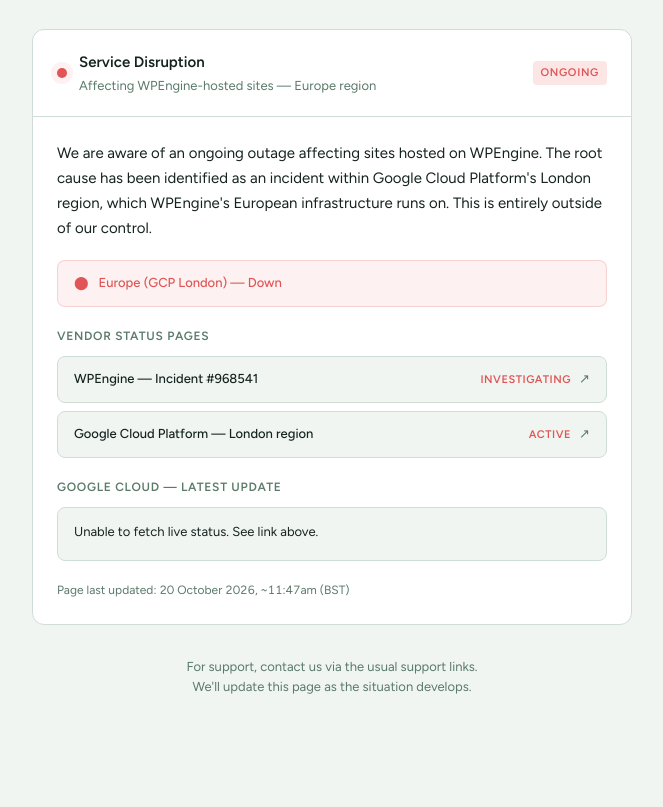
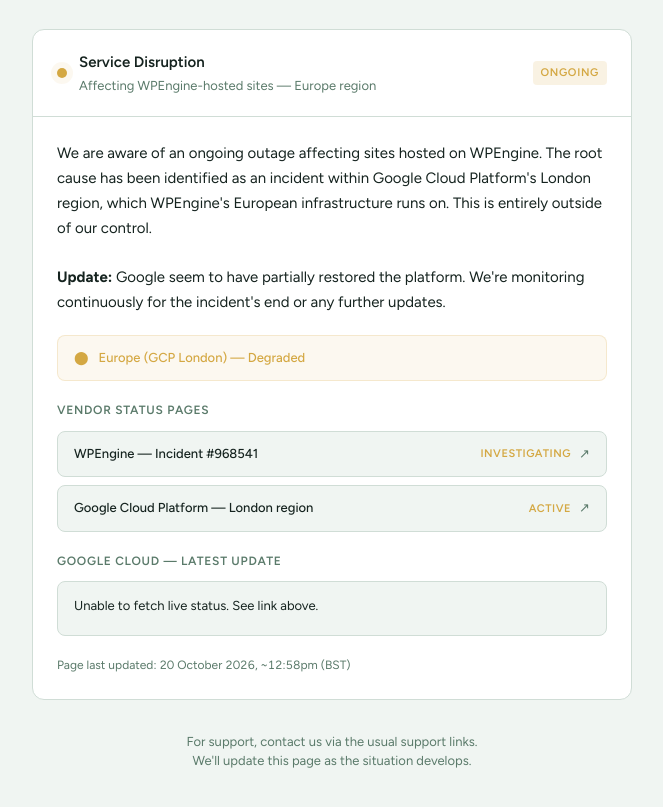
Before and after one commit to mkdo/downtime-status, a plain HTML site: page index.html in a window 1280 px wide. Shown: the part 93-900 px from the top of the page, without its empty margins (308-971 px from the left). Before the commit the page ends 853 px from the top, so only its background shows below. Drawn offline with Linux system fonts and the light colour scheme; no server answers.

Commit message:
chore: update incident status with environments provisionally coming up

```diff
--- a/index.html
+++ b/index.html
@@ -106,14 +106,14 @@
 		height: 10px;
 		border-radius: 50%;
 		flex-shrink: 0;
-		background: var(--red);
-		box-shadow: 0 0 0 3px color-mix(in srgb, var(--red) 20%, transparent);
+		background: var(--amber);
+		box-shadow: 0 0 0 3px color-mix(in srgb, var(--amber) 20%, transparent);
 		animation: pulse 2s ease-in-out infinite;
 	}
 
 	@keyframes pulse {
-		0%, 100% { box-shadow: 0 0 0 3px color-mix(in srgb, var(--red) 20%, transparent); }
-		50% { box-shadow: 0 0 0 6px color-mix(in srgb, var(--red) 8%, transparent); }
+		0%, 100% { box-shadow: 0 0 0 3px color-mix(in srgb, var(--amber) 20%, transparent); }
+		50% { box-shadow: 0 0 0 6px color-mix(in srgb, var(--amber) 8%, transparent); }
 	}
 
 	.card-header-text {
@@ -141,8 +141,8 @@
 		text-transform: uppercase;
 		padding: 3px 8px;
 		border-radius: 4px;
-		background: color-mix(in srgb, var(--red) 15%, transparent);
-		color: var(--red);
+		background: color-mix(in srgb, var(--amber) 15%, transparent);
+		color: var(--amber);
 		flex-shrink: 0;
 	}
 
@@ -165,12 +165,12 @@
 		align-items: center;
 		gap: 10px;
 		padding: 12px 16px;
-		background: color-mix(in srgb, var(--red) 8%, transparent);
-		border: 1px solid color-mix(in srgb, var(--red) 20%, transparent);
+		background: color-mix(in srgb, var(--amber) 8%, transparent);
+		border: 1px solid color-mix(in srgb, var(--amber) 20%, transparent);
 		border-radius: 8px;
 		font-size: 13px;
 		font-weight: 500;
-		color: var(--red);
+		color: var(--amber);
 	}
 
 	/* Provider section */
@@ -224,7 +224,7 @@
 		font-weight: 600;
 		letter-spacing: 0.05em;
 		text-transform: uppercase;
-		color: var(--red);
+		color: var(--amber);
 		flex-shrink: 0;
 	}
 
@@ -310,11 +310,13 @@
 		<div class="card-body">
 			<p class="summary">
 				We are aware of an ongoing outage affecting sites hosted on WPEngine. The root cause has been identified as an incident within Google Cloud Platform's London region, which WPEngine's European infrastructure runs on. This is entirely outside of our control.
+				<br><br>
+				<strong>Update:</strong> Google seem to have partially restored the platform. We're monitoring continuously for the incident's end or any further updates.
 			</p>
 
 			<div class="region-row">
 				<span>⬤</span>
-				Europe (GCP London) — Down
+				Europe (GCP London) — Degraded
 			</div>
 
 			<div class="providers">
@@ -341,7 +343,7 @@
 				</div>
 			</div>
 
-			<p class="updated">Page last updated: 20 October 2026, ~11:47am (BST)</p>
+			<p class="updated">Page last updated: 20 October 2026, ~12:58pm (BST)</p>
 		</div>
 	</div>
 
```
